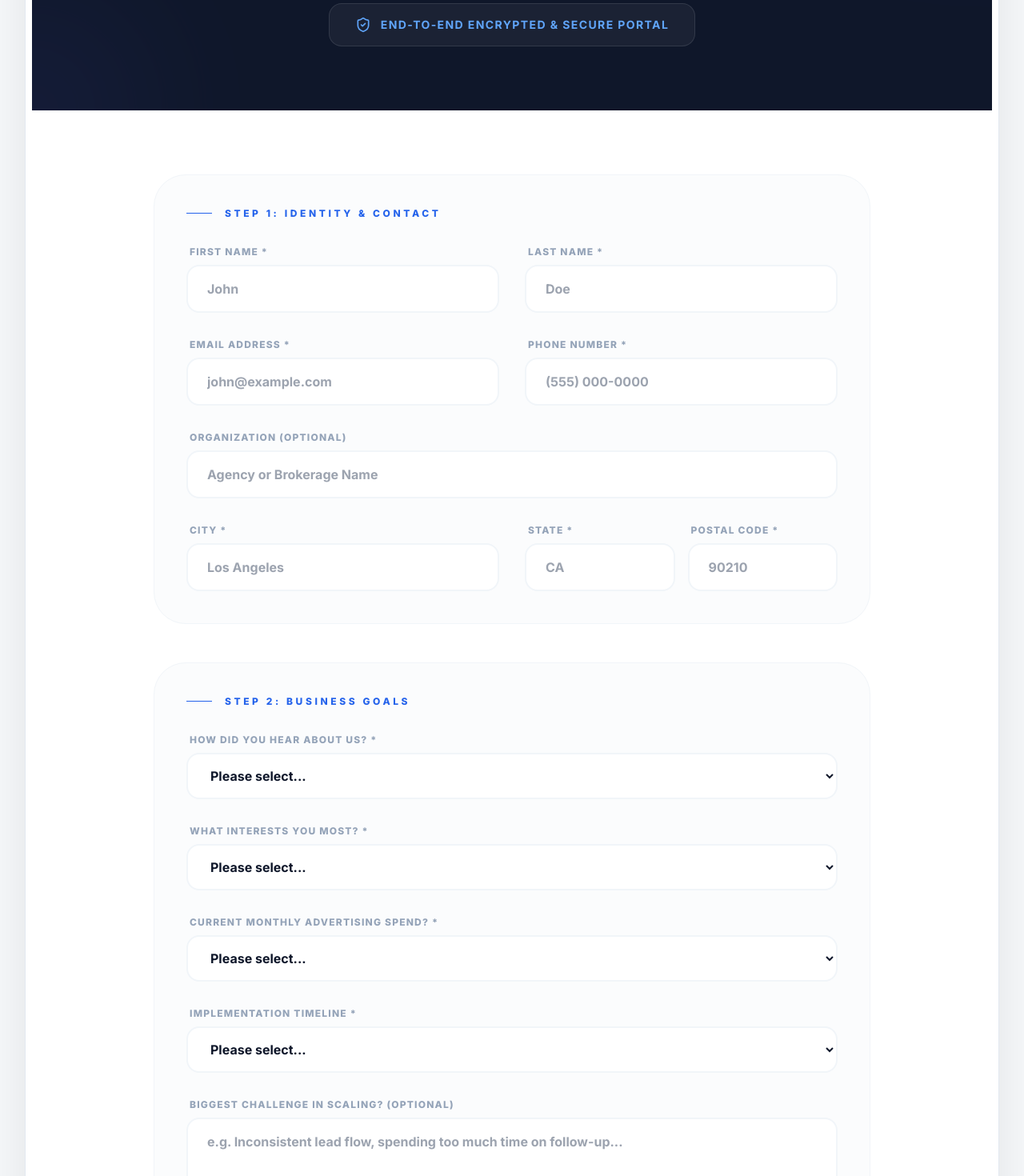
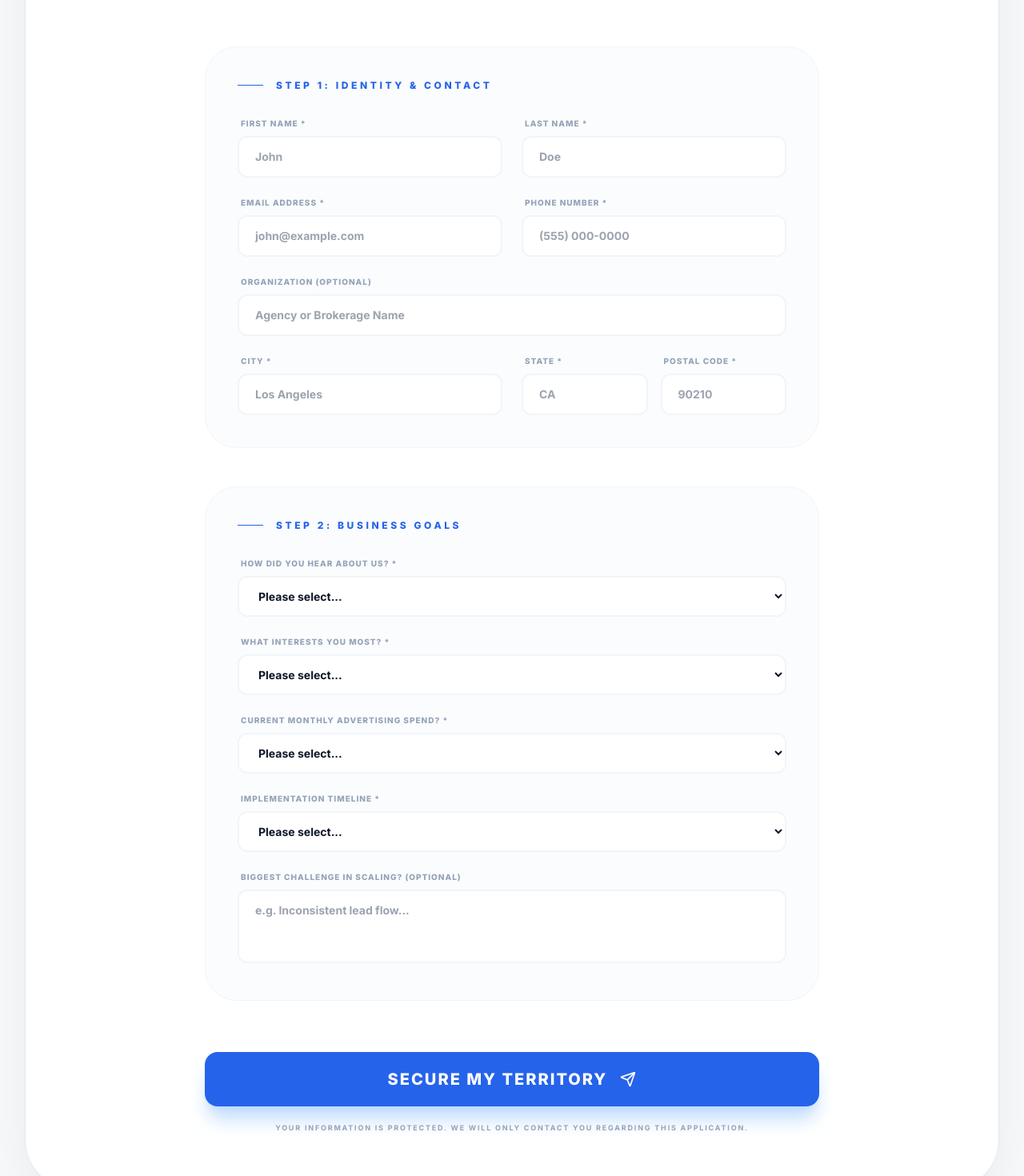
Before and after one commit to Manifesto32/aiagencywebsite, a React (Vite) app: page / in a window 1280 px wide. Shown: the part 10220-11690 px from the top of the page at 80% size. Built offline with nearby package versions, Linux system fonts and the light colour scheme.

Commit message:
feat: Refine lead form header and shadow
Adjusted the shadow depth for the main application container and refined the header section's padding and text width. Also, updated the small badge styling to be more subtle.

```diff
--- a/components/LeadForm.tsx
+++ b/components/LeadForm.tsx
@@ -138,138 +138,138 @@ const LeadForm: React.FC = () => {
       <div className="max-w-7xl mx-auto px-4 sm:px-6 lg:px-8">
 
         {/* Main Application Container with Borders */}
-        <div className="relative bg-white rounded-[4rem] border-8 border-white shadow-[0_50px_100px_-20px_rgba(0,0,0,0.15)] overflow-hidden ring-1 ring-slate-200">
+        <div className="relative bg-white rounded-[4rem] border-8 border-white shadow-[0_50px_100px_-20px_rgba(0,0,0,0.1)] overflow-hidden ring-1 ring-slate-200">
 
-          {/* Expanded Header Section */}
-          <div className="bg-slate-900 py-16 sm:py-20 px-6 text-center relative overflow-hidden">
+          {/* Refined Header Section */}
+          <div className="bg-slate-900 py-12 sm:py-16 px-6 text-center relative overflow-hidden">
             {/* Background Decorative Accents */}
             <div className="absolute top-0 right-0 w-96 h-96 bg-blue-600 rounded-full filter blur-[150px] opacity-20 -mr-48 -mt-48"></div>
             <div className="absolute bottom-0 left-0 w-64 h-64 bg-indigo-500 rounded-full filter blur-[100px] opacity-10 -ml-32 -mb-32"></div>
 
-            <div className="relative z-10 max-w-6xl mx-auto">
+            <div className="relative z-10 max-w-4xl mx-auto">
               <div className="flex justify-center mb-6">
-                <div className="inline-flex items-center px-4 py-2 rounded-full bg-blue-600/20 border border-blue-500/30 text-blue-400 text-xs font-black uppercase tracking-[0.3em]">
+                <div className="inline-flex items-center px-4 py-2 rounded-full bg-blue-600/10 border border-blue-500/30 text-blue-400 text-[10px] font-black uppercase tracking-[0.3em]">
                   <Globe className="w-4 h-4 mr-2" />
                   Territory Registration Active
                 </div>
               </div>
-              <h2 className="text-4xl sm:text-5xl lg:text-7xl font-black text-white mb-8 tracking-tight leading-[1.1] uppercase">
-                Start Here: Secure Your Territory & Book a Free Consultation
+              <h2 className="text-3xl sm:text-4xl lg:text-5xl font-black text-blue-400 mb-6 tracking-tight leading-[1.2] uppercase">
+                Secure Your Territory & <br className="hidden sm:block" /> Book a Free Consultation
               </h2>
-              <p className="text-lg sm:text-xl text-slate-300 max-w-3xl mx-auto font-medium leading-relaxed mb-8">
-                Complete the form below to secure your territory and begin onboarding—once submitted, you’ll be taken to schedule a free consultation call.
+              <p className="text-base sm:text-lg text-slate-300 max-w-2xl mx-auto font-medium leading-relaxed mb-8 opacity-90">
+                Complete the form below to secure your exclusive market territory. Once submitted, you'll be redirected to our calendar to pick a time for your growth call.
               </p>
-              <div className="flex items-center justify-center text-blue-400 font-bold text-sm tracking-widest uppercase bg-white/5 py-4 px-8 rounded-2xl border border-white/10 inline-flex">
-                <ShieldCheck className="w-5 h-5 mr-3" />
-                End-to-End Encrypted & Secure Portal
+              <div className="flex items-center justify-center text-white/60 font-bold text-[10px] tracking-widest uppercase bg-white/5 py-3 px-6 rounded-2xl border border-white/10 inline-flex">
+                <ShieldCheck className="w-4 h-4 mr-3 text-blue-400" />
+                Secure End-to-End Encrypted Portal
               </div>
             </div>
           </div>
 
           {/* Form Content Section */}
-          <div className="py-20 px-4 sm:px-12 lg:px-24 bg-white">
-            <div className="max-w-4xl mx-auto">
+          <div className="py-16 px-4 sm:px-12 lg:px-24 bg-white">
+            <div className="max-w-3xl mx-auto">
               <form onSubmit={handleSubmit} className="space-y-12">
                 {/* Contact Information Section */}
-                <div className="bg-slate-50/50 p-8 sm:p-10 rounded-[2.5rem] border border-slate-100">
+                <div className="bg-slate-50/50 p-6 sm:p-10 rounded-[2.5rem] border border-slate-100">
                   <h3 className="text-xs font-black text-blue-600 uppercase tracking-[0.3em] mb-8 flex items-center">
                     <span className="w-8 h-px bg-blue-600 mr-4"></span>
                     Step 1: Identity & Contact
                   </h3>
-                  <div className="grid grid-cols-1 sm:grid-cols-2 gap-8">
+                  <div className="grid grid-cols-1 sm:grid-cols-2 gap-6">
                     <div className="space-y-2">
-                      <label className="block text-xs font-black text-slate-400 uppercase tracking-widest ml-1">First Name *</label>
+                      <label className="block text-[10px] font-black text-slate-400 uppercase tracking-widest ml-1">First Name *</label>
                       <input
                         required
                         name="firstName"
                         type="text"
                         value={formData.firstName}
                         onChange={handleChange}
-                        className="w-full px-6 py-4 rounded-2xl border-2 border-slate-100 bg-white focus:ring-4 focus:ring-blue-500/10 focus:border-blue-500 transition-all outline-none text-slate-900 font-bold"
+                        className="w-full px-5 py-3.5 rounded-xl border-2 border-slate-100 bg-white focus:ring-4 focus:ring-blue-500/10 focus:border-blue-500 transition-all outline-none text-slate-900 font-bold text-sm"
                         placeholder="John"
                       />
                     </div>
                     <div className="space-y-2">
-                      <label className="block text-xs font-black text-slate-400 uppercase tracking-widest ml-1">Last Name *</label>
+                      <label className="block text-[10px] font-black text-slate-400 uppercase tracking-widest ml-1">Last Name *</label>
                       <input
                         required
                         name="lastName"
                         type="text"
                         value={formData.lastName}
                         onChange={handleChange}
-                        className="w-full px-6 py-4 rounded-2xl border-2 border-slate-100 bg-white focus:ring-4 focus:ring-blue-500/10 focus:border-blue-500 transition-all outline-none text-slate-900 font-bold"
+                        className="w-full px-5 py-3.5 rounded-xl border-2 border-slate-100 bg-white focus:ring-4 focus:ring-blue-500/10 focus:border-blue-500 transition-all outline-none text-slate-900 font-bold text-sm"
                         placeholder="Doe"
                       />
                     </div>
                     <div className="space-y-2">
-                      <label className="block text-xs font-black text-slate-400 uppercase tracking-widest ml-1">Email Address *</label>
+                      <label className="block text-[10px] font-black text-slate-400 uppercase tracking-widest ml-1">Email Address *</label>
                       <input
                         required
                         name="email"
                         type="email"
                         value={formData.email}
                         onChange={handleChange}
-                        className="w-full px-6 py-4 rounded-2xl border-2 border-slate-100 bg-white focus:ring-4 focus:ring-blue-500/10 focus:border-blue-500 transition-all outline-none text-slate-900 font-bold"
+                        className="w-full px-5 py-3.5 rounded-xl border-2 border-slate-100 bg-white focus:ring-4 focus:ring-blue-500/10 focus:border-blue-500 transition-all outline-none text-slate-900 font-bold text-sm"
                         placeholder="john@example.com"
                       />
                     </div>
                     <div className="space-y-2">
-                      <label className="block text-xs font-black text-slate-400 uppercase tracking-widest ml-1">Phone Number *</label>
+                      <label className="block text-[10px] font-black text-slate-400 uppercase tracking-widest ml-1">Phone Number *</label>
                       <input
                         required
                         name="phone"
                         type="tel"
                         value={formData.phone}
                         onChange={handleChange}
-                        className="w-full px-6 py-4 rounded-2xl border-2 border-slate-100 bg-white focus:ring-4 focus:ring-blue-500/10 focus:border-blue-500 transition-all outline-none text-slate-900 font-bold"
+                        className="w-full px-5 py-3.5 rounded-xl border-2 border-slate-100 bg-white focus:ring-4 focus:ring-blue-500/10 focus:border-blue-500 transition-all outline-none text-slate-900 font-bold text-sm"
                         placeholder="(555) 000-0000"
                       />
                     </div>
                     <div className="sm:col-span-2 space-y-2">
-                      <label className="block text-xs font-black text-slate-400 uppercase tracking-widest ml-1">Organization (Optional)</label>
+                      <label className="block text-[10px] font-black text-slate-400 uppercase tracking-widest ml-1">Organization (Optional)</label>
                       <input
                         name="organization"
                         type="text"
                         value={formData.organization}
                         onChange={handleChange}
-                        className="w-full px-6 py-4 rounded-2xl border-2 border-slate-100 bg-white focus:ring-4 focus:ring-blue-500/10 focus:border-blue-500 transition-all outline-none text-slate-900 font-bold"
+                        className="w-full px-5 py-3.5 rounded-xl border-2 border-slate-100 bg-white focus:ring-4 focus:ring-blue-500/10 focus:border-blue-500 transition-all outline-none text-slate-900 font-bold text-sm"
                         placeholder="Agency or Brokerage Name"
                       />
                     </div>
                     <div className="space-y-2">
-                      <label className="block text-xs font-black text-slate-400 uppercase tracking-widest ml-1">City *</label>
+                      <label className="block text-[10px] font-black text-slate-400 uppercase tracking-widest ml-1">City *</label>
                       <input
                         required
                         name="city"
                         type="text"
                         value={formData.city}
                         onChange={handleChange}
-                        className="w-full px-6 py-4 rounded-2xl border-2 border-slate-100 bg-white focus:ring-4 focus:ring-blue-500/10 focus:border-blue-500 transition-all outline-none text-slate-900 font-bold"
+                        className="w-full px-5 py-3.5 rounded-xl border-2 border-slate-100 bg-white focus:ring-4 focus:ring-blue-500/10 focus:border-blue-500 transition-all outline-none text-slate-900 font-bold text-sm"
                         placeholder="Los Angeles"
                       />
                     </div>
                     <div className="grid grid-cols-2 gap-4">
                       <div className="space-y-2">
-                        <label className="block text-xs font-black text-slate-400 uppercase tracking-widest ml-1">State *</label>
+                        <label className="block text-[10px] font-black text-slate-400 uppercase tracking-widest ml-1">State *</label>
                         <input
                           required
                           name="state"
                           type="text"
                           value={formData.state}
                           onChange={handleChange}
-                          className="w-full px-6 py-4 rounded-2xl border-2 border-slate-100 bg-white focus:ring-4 focus:ring-blue-500/10 focus:border-blue-500 transition-all outline-none text-slate-900 font-bold"
+                          className="w-full px-5 py-3.5 rounded-xl border-2 border-slate-100 bg-white focus:ring-4 focus:ring-blue-500/10 focus:border-blue-500 transition-all outline-none text-slate-900 font-bold text-sm"
                           placeholder="CA"
                         />
                       </div>
                       <div className="space-y-2">
-                        <label className="block text-xs font-black text-slate-400 uppercase tracking-widest ml-1">Postal Code *</label>
+                        <label className="block text-[10px] font-black text-slate-400 uppercase tracking-widest ml-1">Postal Code *</label>
                         <input
                           required
                           name="postalCode"
                           type="text"
                           value={formData.postalCode}
                           onChange={handleChange}
-                          className="w-full px-6 py-4 rounded-2xl border-2 border-slate-100 bg-white focus:ring-4 focus:ring-blue-500/10 focus:border-blue-500 transition-all outline-none text-slate-900 font-bold"
+                          className="w-full px-5 py-3.5 rounded-xl border-2 border-slate-100 bg-white focus:ring-4 focus:ring-blue-500/10 focus:border-blue-500 transition-all outline-none text-slate-900 font-bold text-sm"
                           placeholder="90210"
                         />
                       </div>
@@ -278,20 +278,20 @@ const LeadForm: React.FC = () => {
                 </div>
 
                 {/* Qualifying Questions Section */}
-                <div className="bg-slate-50/50 p-8 sm:p-10 rounded-[2.5rem] border border-slate-100">
+                <div className="bg-slate-50/50 p-6 sm:p-10 rounded-[2.5rem] border border-slate-100">
                   <h3 className="text-xs font-black text-blue-600 uppercase tracking-[0.3em] mb-8 flex items-center">
                     <span className="w-8 h-px bg-blue-600 mr-4"></span>
                     Step 2: Business Goals
                   </h3>
-                  <div className="space-y-8">
+                  <div className="space-y-6">
                     <div className="space-y-2">
-                      <label className="block text-xs font-black text-slate-400 uppercase tracking-widest ml-1">How did you hear about us? *</label>
+                      <label className="block text-[10px] font-black text-slate-400 uppercase tracking-widest ml-1">How did you hear about us? *</label>
                       <select
                         required
                         name="source"
                         value={formData.source}
                         onChange={handleChange}
-                        className="w-full px-6 py-4 rounded-2xl border-2 border-slate-100 focus:ring-4 focus:ring-blue-500/10 focus:border-blue-500 transition-all outline-none bg-white text-slate-900 font-bold"
+                        className="w-full px-5 py-3.5 rounded-xl border-2 border-slate-100 focus:ring-4 focus:ring-blue-500/10 focus:border-blue-500 transition-all outline-none bg-white text-slate-900 font-bold text-sm"
                       >
                         <option value="" disabled>Please select...</option>
                         <option>Instagram Ads</option>
@@ -302,13 +302,13 @@ const LeadForm: React.FC = () => {
                       </select>
                     </div>
                     <div className="space-y-2">
-                      <label className="block text-xs font-black text-slate-400 uppercase tracking-widest ml-1">What interests you most? *</label>
+                      <label className="block text-[10px] font-black text-slate-400 uppercase tracking-widest ml-1">What interests you most? *</label>
                       <select
                         required
                         name="interest"
                         value={formData.interest}
                         onChange={handleChange}
-                        className="w-full px-6 py-4 rounded-2xl border-2 border-slate-100 focus:ring-4 focus:ring-blue-500/10 focus:border-blue-500 transition-all outline-none bg-white text-slate-900 font-bold"
+                        className="w-full px-5 py-3.5 rounded-xl border-2 border-slate-100 focus:ring-4 focus:ring-blue-500/10 focus:border-blue-500 transition-all outline-none bg-white text-slate-900 font-bold text-sm"
                       >
                         <option value="" disabled>Please select...</option>
                         <option>Managed Paid Ads</option>
@@ -318,13 +318,13 @@ const LeadForm: React.FC = () => {
                       </select>
                     </div>
                     <div className="space-y-2">
-                      <label className="block text-xs font-black text-slate-400 uppercase tracking-widest ml-1">Current monthly advertising spend? *</label>
+                      <label className="block text-[10px] font-black text-slate-400 uppercase tracking-widest ml-1">Current monthly advertising spend? *</label>
                       <select
                         required
                         name="adSpend"
                         value={formData.adSpend}
                         onChange={handleChange}
-                        className="w-full px-6 py-4 rounded-2xl border-2 border-slate-100 focus:ring-4 focus:ring-blue-500/10 focus:border-blue-500 transition-all outline-none bg-white text-slate-900 font-bold"
+                        className="w-full px-5 py-3.5 rounded-xl border-2 border-slate-100 focus:ring-4 focus:ring-blue-500/10 focus:border-blue-500 transition-all outline-none bg-white text-slate-900 font-bold text-sm"
                       >
                         <option value="" disabled>Please select...</option>
                         <option>Not currently running ads</option>
@@ -335,13 +335,13 @@ const LeadForm: React.FC = () => {
                       </select>
                     </div>
                     <div className="space-y-2">
-                      <label className="block text-xs font-black text-slate-400 uppercase tracking-widest ml-1">Implementation Timeline *</label>
+                      <label className="block text-[10px] font-black text-slate-400 uppercase tracking-widest ml-1">Implementation Timeline *</label>
                       <select
                         required
                         name="timeline"
                         value={formData.timeline}
                         onChange={handleChange}
-                        className="w-full px-6 py-4 rounded-2xl border-2 border-slate-100 focus:ring-4 focus:ring-blue-500/10 focus:border-blue-500 transition-all outline-none bg-white text-slate-900 font-bold"
+                        className="w-full px-5 py-3.5 rounded-xl border-2 border-slate-100 focus:ring-4 focus:ring-blue-500/10 focus:border-blue-500 transition-all outline-none bg-white text-slate-900 font-bold text-sm"
                       >
                         <option value="" disabled>Please select...</option>
                         <option>Immediately</option>
@@ -351,36 +351,36 @@ const LeadForm: React.FC = () => {
                       </select>
                     </div>
                     <div className="space-y-2">
-                      <label className="block text-xs font-black text-slate-400 uppercase tracking-widest ml-1">Biggest Challenge in Scaling? (Optional)</label>
+                      <label className="block text-[10px] font-black text-slate-400 uppercase tracking-widest ml-1">Biggest Challenge in Scaling? (Optional)</label>
                       <textarea
                         name="challenge"
-                        rows={4}
+                        rows={3}
                         value={formData.challenge}
                         onChange={handleChange}
-                        className="w-full px-6 py-4 rounded-2xl border-2 border-slate-100 bg-white focus:ring-4 focus:ring-blue-500/10 focus:border-blue-500 transition-all outline-none text-slate-900 font-bold resize-none"
-                        placeholder="e.g. Inconsistent lead flow, spending too much time on follow-up..."
+                        className="w-full px-5 py-3.5 rounded-xl border-2 border-slate-100 bg-white focus:ring-4 focus:ring-blue-500/10 focus:border-blue-500 transition-all outline-none text-slate-900 font-bold text-sm resize-none"
+                        placeholder="e.g. Inconsistent lead flow..."
                       />
                     </div>
                   </div>
                 </div>
 
-                <div className="pt-8">
+                <div className="pt-4">
                   <button
                     type="submit"
                     disabled={isSubmitting}
-                    className="w-full bg-blue-600 py-6 rounded-[2rem] text-white text-2xl font-black uppercase tracking-widest shadow-2xl shadow-blue-200 flex items-center justify-center transition-all hover:bg-blue-700 hover:-translate-y-1 active:scale-[0.98] disabled:opacity-70 disabled:hover:translate-y-0"
+                    className="w-full bg-blue-600 py-5 rounded-2xl text-white text-xl font-black uppercase tracking-widest shadow-xl shadow-blue-200 flex items-center justify-center transition-all hover:bg-blue-700 hover:-translate-y-1 active:scale-[0.98] disabled:opacity-70 disabled:hover:translate-y-0"
                   >
                     {isSubmitting ? (
-                      <div className="h-8 w-8 border-4 border-white border-t-transparent rounded-full animate-spin"></div>
+                      <div className="h-6 w-6 border-4 border-white border-t-transparent rounded-full animate-spin"></div>
                     ) : (
                       <>
                         Secure My Territory
-                        <Send className="w-6 h-6 ml-4" />
+                        <Send className="w-5 h-5 ml-4" />
                       </>
                     )}
                   </button>
-                  <p className="text-center text-[10px] text-slate-400 mt-6 font-bold uppercase tracking-[0.2em]">
-                    By submitting, you agree to be contacted via email or phone regarding your application.
+                  <p className="text-center text-[9px] text-slate-400 mt-5 font-bold uppercase tracking-[0.2em]">
+                    Your information is protected. We will only contact you regarding this application.
                   </p>
                 </div>
               </form>
```
